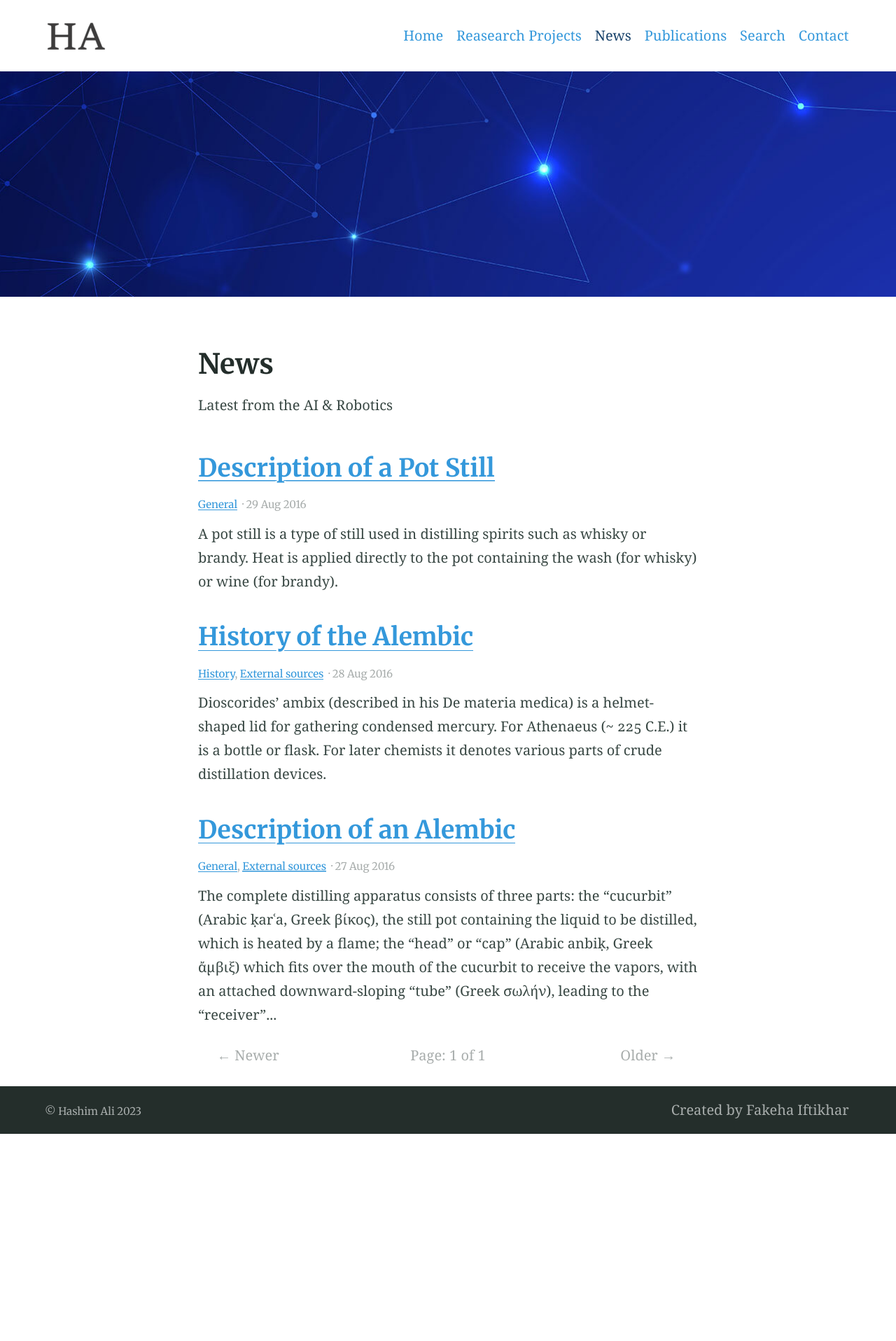
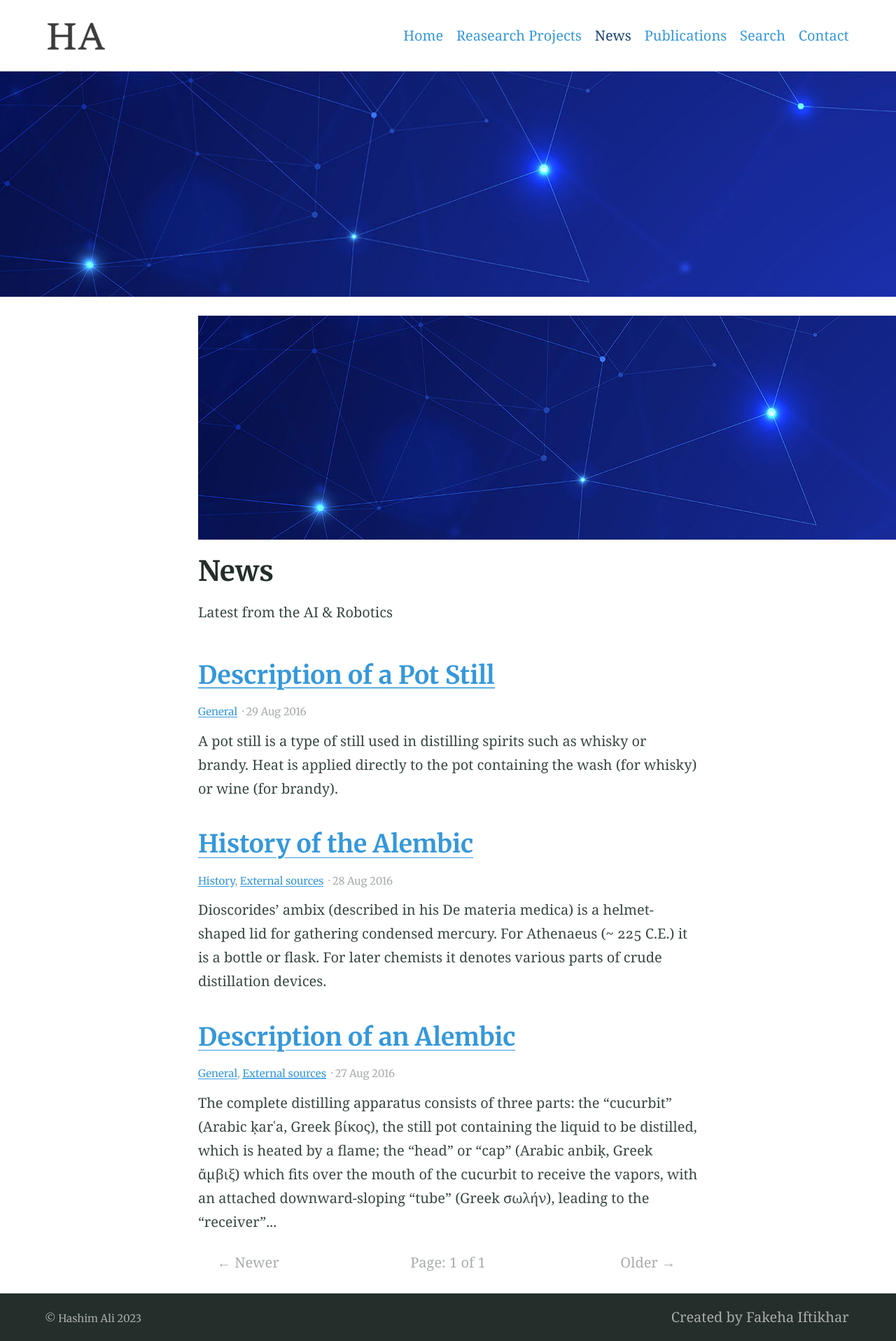
Before and after one commit to Fakeha-38/fakeha-38.github.io, a Jekyll site: the page built from blog/index.html, in a window 1280 px wide. Shown: the whole page at 70% size. Built offline with Jekyll 4.4.1, drawn with Linux system fonts in a browser that asks for light colours; the list of posts is cut into pages by our own code; before the commit the page ends 1620 px from its top, so only the background shows below that.

Commit message:
img test 4

```diff
--- a/_layouts/blog.html
+++ b/_layouts/blog.html
@@ -12,7 +12,7 @@ layout: default
 
       {% if paginator.posts %}
         {% assign collectiondata = site.collections | where: "label", page.collectionpage | first %}
-        <img src="{{ include.page.feature_image }}" alt="">
+        <img src="{{ collectiondata.feature_image }}" alt="">
         <h1>{{ collectiondata.title }}</h1>
         {{ collectiondata.description | markdownify }}
 
```
